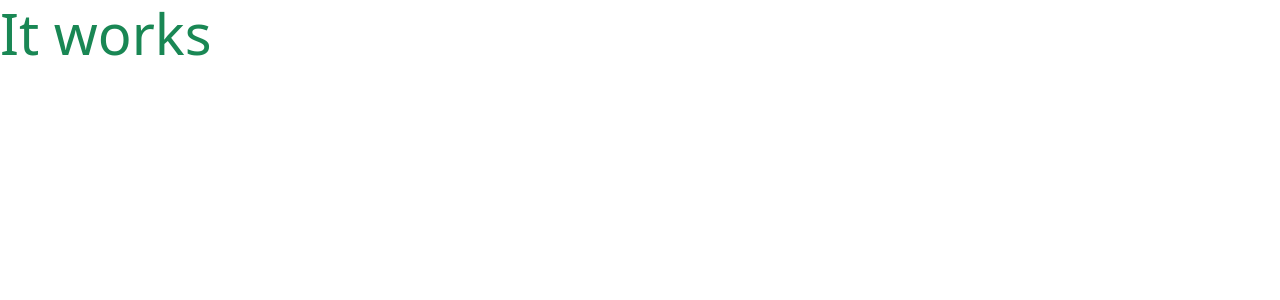
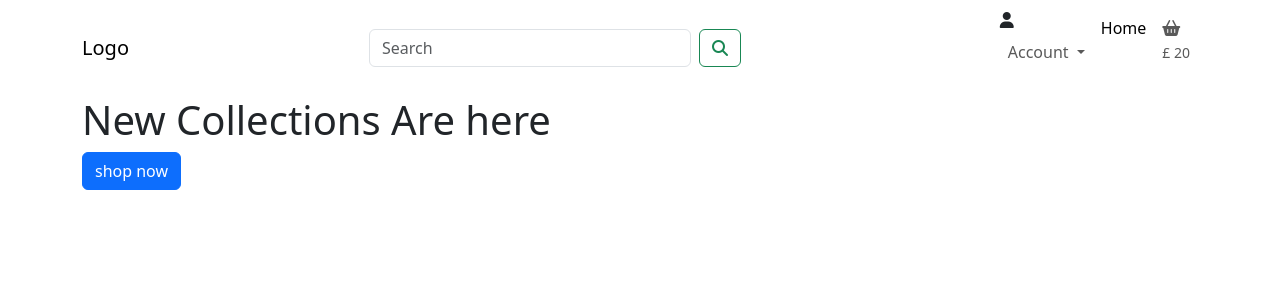
Before and after one commit to vero-nika-2828/nature_heals_v1, a Django app: page / in a window 1280 px wide. Shown: the top 300 px of the page. Run offline with Django 3.2, Linux system fonts and the light colour scheme; some libraries are stand-ins or nearby versions.

Commit message:
Add html code to base.html

```diff
--- a/home/templates/home/index.html
+++ b/home/templates/home/index.html
@@ -1,6 +1,18 @@
 {% extends "base.html" %}
 {% load static %}
 
+
+
 {% block content %}
-<h1 class="display-4 text-success">It works</h1>
+
+    <div class="container h-100 pink-300">
+        <div class="row">
+            <div class="col">
+                <h1>New Collections Are here</h1>
+                <div class="btn btn-primary">shop now</div>
+            </div>
+        </div>
+
+    </div>
+
 {% endblock %}
--- a/nature_heals/settings.py
+++ b/nature_heals/settings.py
@@ -26,7 +26,7 @@ SECRET_KEY = 'django-insecure-fj5&b2*lw+_yq-)odqf@reag%@l&svhx$$@qhuycl)$=4)b07t
 # SECURITY WARNING: don't run with debug turned on in production!
 DEBUG = True
 
-ALLOWED_HOSTS = ['8000-veronika282-natureheals-fi0c1mfjyu6.ws-eu104.gitpod.io']
+ALLOWED_HOSTS = ['8000-veronika282-natureheals-fi0c1mfjyu6.ws-us104.gitpod.io']
 
 
 # Application definition
--- a/templates/base.html
+++ b/templates/base.html
@@ -21,6 +21,9 @@
     {% block extra_css %}
     {% endblock %}
 
+    <!--Font awesome-->
+    <script src="https://kit.fontawesome.com/352d1ba5ff.js" crossorigin="anonymous"></script>
+
     {%block corejs %}
      <script src="https://cdn.jsdelivr.net/npm/bootstrap@5.3.1/dist/js/bootstrap.bundle.min.js" integrity="sha384-HwwvtgBNo3bZJJLYd8oVXjrBZt8cqVSpeBNS5n7C8IVInixGAoxmnlMuBnhbgrkm" crossorigin="anonymous"></script>
     {% endblock %}
@@ -40,6 +43,58 @@
 
 
     {% block page_header %}
+    <header class="container">
+      <div class="row">
+      <nav class="navbar navbar-expand-lg bg-body">
+        <div class="container-fluid">
+            <a class="navbar-brand col-2" href="#">Logo</a>
+
+
+        <form class="d-flex col-4" role="search">
+            <input class="form-control me-2" type="search" placeholder="Search" aria-label="Search">
+            <button class="btn btn-outline-success" type="submit"><i class="fa-solid fa-magnifying-glass"></i></button>
+        </form>
+
+        <ul class="navbar-nav my-auto justify-content-end col-4">
+                <li class="nav-item dropdown" role="button">
+                    <div><i class="fa-solid fa-user"></i></div>
+                    <a class="nav-link dropdown-toggle " href="#" role="button" data-bs-toggle="dropdown" aria-expanded="false">
+                    Account
+                    </a>
+                    <ul class="dropdown-menu bnt btn-success">
+                      <li>
+                        <a class="dropdown-item list-inline-item" role="button" href="#">Sign in </a>
+                      </li>
+                      <li>
+                        <p class="dropdown-item">New customer?</p>
+                        <a class="dropdown-item" href="#">Create an Account </a>
+                      </li>
+                      <li>
+                        <hr class="dropdown-divider">
+                      </li>
+                    </ul>
+                </li>
+
+                <li class="nav-item">
+                    <a class="nav-link active" aria-current="page" href="#">Home</a>
+                </li>
+                <li class="nav-item">
+                  <a class="nav-link" href="#">
+                    <div>
+                      <i class="fa-solid fa-basket-shopping list-inline-item"></i>
+                    </div>
+                    <div class="list-inline-item">
+                      <p><small>£ 20</small></p>
+                    </div>
+                  </a>
+                </li>
+            </ul>
+
+        </div>
+
+    </nav>
+    </div>
+    </header>
     {% endblock %}
 
     {% block content %}
```
